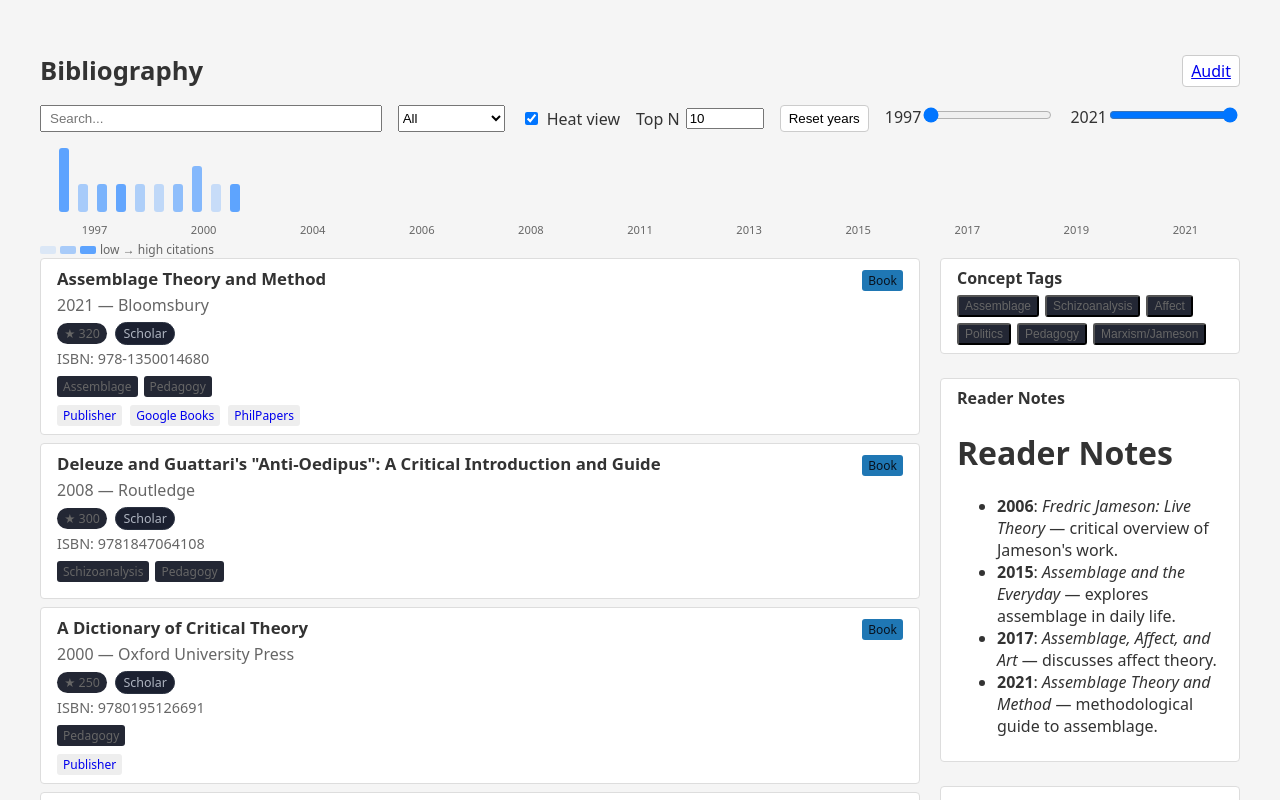
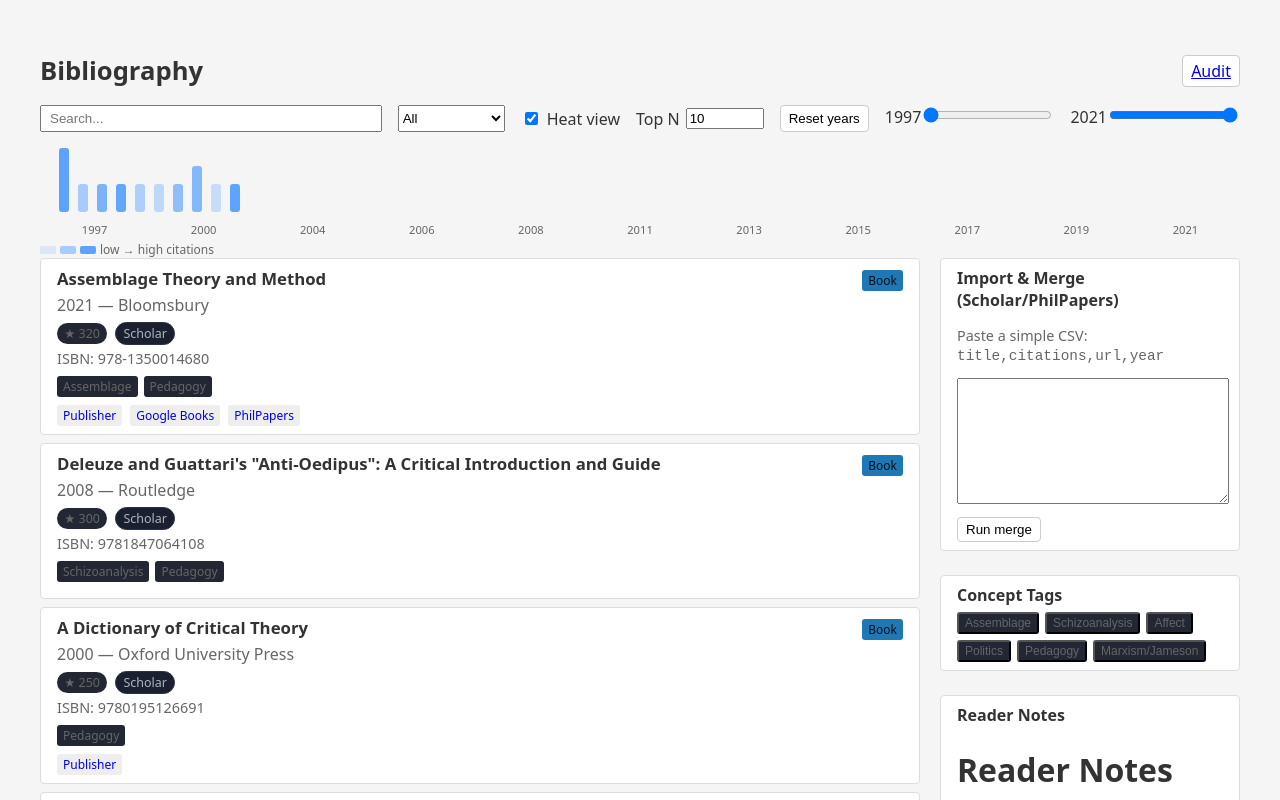
Before and after one commit to joesch21/Ian_Buchanan_Vault, a React (Vite) app in the folder site/: page / in a window 1280 px wide. Shown: the top 800 px of the page. Built offline with nearby package versions, Linux system fonts and the light colour scheme.

Commit message:
feat(pipeline): merge helper for Scholar/PhilPapers + audit integration

```diff
--- a/site/src/App.jsx
+++ b/site/src/App.jsx
@@ -1,5 +1,7 @@
 import { useEffect, useMemo, useState } from 'react'
 import './index.css'
+import Papa from 'papaparse'
+import bibliographyCsv from './data/bibliography.csv?url'
 import { loadBibliography } from './lib/csv.js'
 import { loadNotes } from './lib/md.js'
 import { createSearch } from './lib/search.js'
@@ -7,9 +9,59 @@ import { groupByYear, yearsRange } from './lib/group.js'
 import { typeColors as TYPE_COLORS } from './lib/colors.js'
 import { generateWiki } from './lib/wiki.js'
 import { TAGS } from './lib/tags.js'
+import { parseSimpleCSV, mergeExternal } from './lib/merge.js'
+
+function ImportCard({ master }) {
+  const [raw, setRaw] = useState('')
+  const [report, setReport] = useState(null)
+
+  const runMerge = () => {
+    const ext = parseSimpleCSV(raw)
+    const { updated, additions } = mergeExternal(master, ext)
+    setReport({ additions, count: ext.length })
+    const merged = [...updated, ...additions]
+    const headers = Object.keys(merged[0] || {})
+    const csv = [
+      headers.join(','),
+      ...merged.map((r) =>
+        headers
+          .map((h) => `"${(r[h] ?? '').toString().replace(/"/g, '""')}"`)
+          .join(','),
+      ),
+    ].join('\n')
+    const blob = new Blob([csv], { type: 'text/csv' })
+    const a = document.createElement('a')
+    a.href = URL.createObjectURL(blob)
+    a.download = 'bibliography_merged.csv'
+    a.click()
+  }
+
+  return (
+    <div className="card">
+      <strong>Import & Merge (Scholar/PhilPapers)</strong>
+      <p className="small-muted">
+        Paste a simple CSV: <code>title,citations,url,year</code>
+      </p>
+      <textarea
+        style={{ width: '100%', height: '120px', fontFamily: 'monospace' }}
+        value={raw}
+        onChange={(e) => setRaw(e.target.value)}
+      />
+      <button className="button" style={{ marginTop: 8 }} onClick={runMerge}>
+        Run merge
+      </button>
+      {report && (
+        <p className="small-muted" style={{ marginTop: 6 }}>
+          Processed {report.count} entries. Additions: {report.additions.length}
+        </p>
+      )}
+    </div>
+  )
+}
 
 function App() {
   const [entries, setEntries] = useState([])
+  const [masterRows, setMasterRows] = useState([])
   const [notes, setNotes] = useState('')
   const [typeFilter, setTypeFilter] = useState('All')
   const [bounds, setBounds] = useState([0, 0])
@@ -20,6 +72,15 @@ function App() {
   const [topN, setTopN] = useState(10)
 
   useEffect(() => {
+    fetch(bibliographyCsv)
+      .then((r) => r.text())
+      .then((t) => {
+        const { data } = Papa.parse(t, {
+          header: true,
+          skipEmptyLines: true,
+        })
+        setMasterRows(data)
+      })
     loadBibliography().then((data) => {
       setEntries(data)
       const yrs = yearsRange(data)
@@ -244,6 +305,7 @@ function App() {
           ))}
         </div>
         <div style={{width:'300px',flexShrink:0,display:'flex',flexDirection:'column',gap:'1rem'}}>
+          <ImportCard master={masterRows} />
           <div className="card">
             <strong>Concept Tags</strong>
             <div style={{marginTop:6, display:'flex', flexWrap:'wrap', gap:6}}>
--- /dev/null
+++ b/site/src/lib/merge.js
@@ -0,0 +1,43 @@
+import Fuse from 'fuse.js'
+
+export function parseSimpleCSV(text) {
+  const lines = text.split(/\r?\n/).filter(Boolean)
+  return lines.map((line) => {
+    const [title, citations, url, year] = line.split(',').map((s) => s.trim())
+    return { title, citations: Number(citations) || '', url, year: Number(year) || '' }
+  })
+}
+
+export function mergeExternal(masterRows, extRows) {
+  const fuse = new Fuse(masterRows, { keys: ['Title'], threshold: 0.28, ignoreLocation: true })
+  const updated = [...masterRows]
+  const additions = []
+  extRows.forEach((ext) => {
+    const hit = fuse.search(ext.title)[0]?.item
+    if (hit) {
+      hit.Citations = ext.citations || hit.Citations
+      hit.ScholarURL = ext.url || hit.ScholarURL
+      if (ext.year && /^\d{4}$/.test(String(ext.year))) hit.Year = hit.Year || ext.year
+    } else {
+      additions.push({
+        Year: ext.year || '',
+        Title: ext.title,
+        Type: '',
+        'Co-authors/Editors': '',
+        Publication: '',
+        ISBN: '',
+        Tags: '',
+        DOI: '',
+        URL_Publisher: '',
+        URL_GoogleBooks: '',
+        URL_PhilPapers: '',
+        Notes: 'NEEDS TRIAGE (imported)',
+        Citations: ext.citations || '',
+        ScholarURL: ext.url || '',
+        Edition: '',
+        Status: 'needs_verification',
+      })
+    }
+  })
+  return { updated, additions }
+}
```
